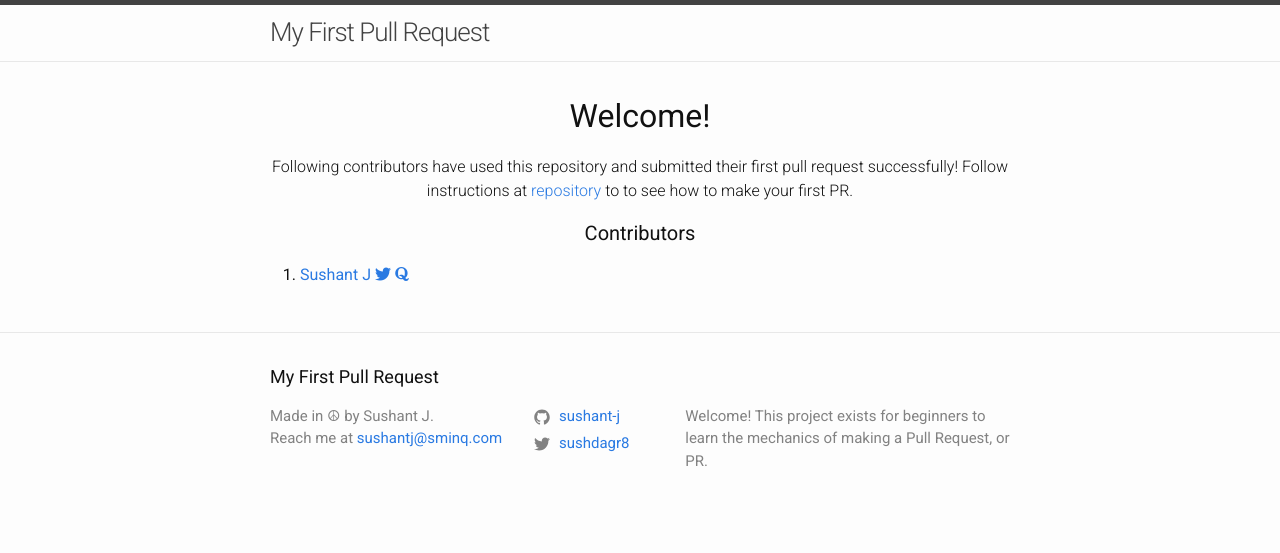
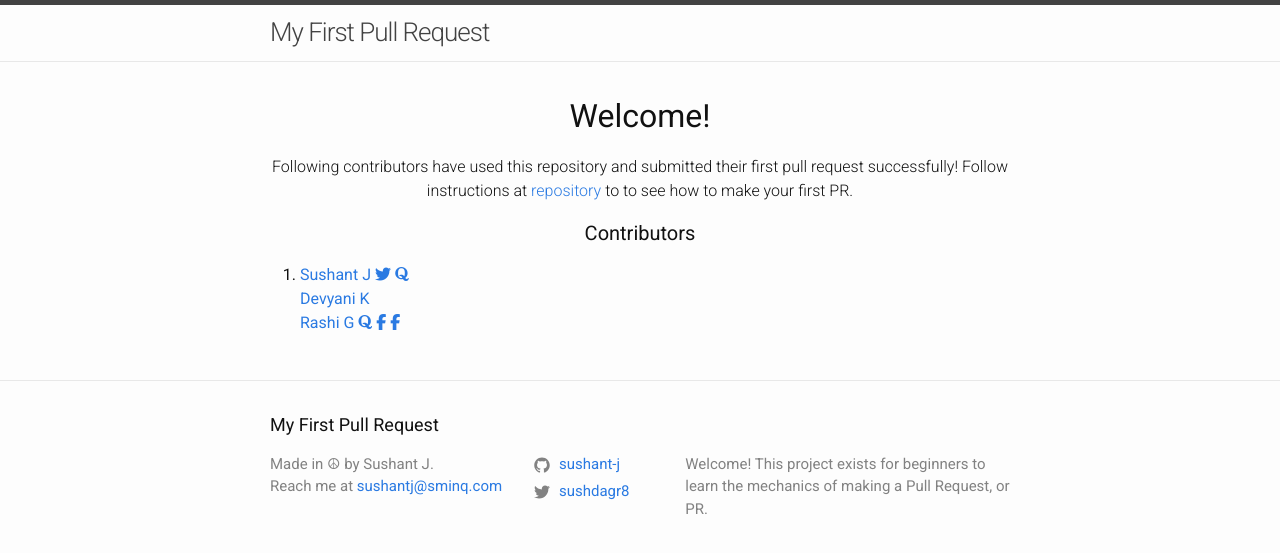
Before and after one commit to sushant-j/my-first-pull-request, a Jekyll site: the page built from index.md, in a window 1280 px wide. Shown: the top 553 px of the page. Built offline with Jekyll 4.4.1, drawn with Linux system fonts in a browser that asks for light colours; nearby versions of some CDN libraries.

Commit message:
committing

```diff
--- a/_layouts/home.html
+++ b/_layouts/home.html
@@ -21,6 +21,26 @@ layout: default
       <a href="https://www.quora.com/profile/Sushant-Joshi-5">
         <i class="fa fa-quora"></i>
       </a>
+      <br>
+      <a href="https://github.com/devyanigeca/">
+       Devyani K
+      </a>
+      <br>
+      <a href="https://github.com/devyanigeca/">
+       Rashi G
+      </a>
+      <a href="https://www.quora.com/profile/rashig">
+        <i class="fa fa-quora"></i>
+      </a>
+      <a href="https://www.facebook.com/profile/devyani kulkarni">
+        <i class="fa fa-facebook"></i>
+      </a>
+
+      <a href="https://www.facebook.com/profile/rashi gupta">
+        <i class="fa fa-facebook"></i>
+      </a>
+
+
     </li>
   </ol>
 </div>
```
